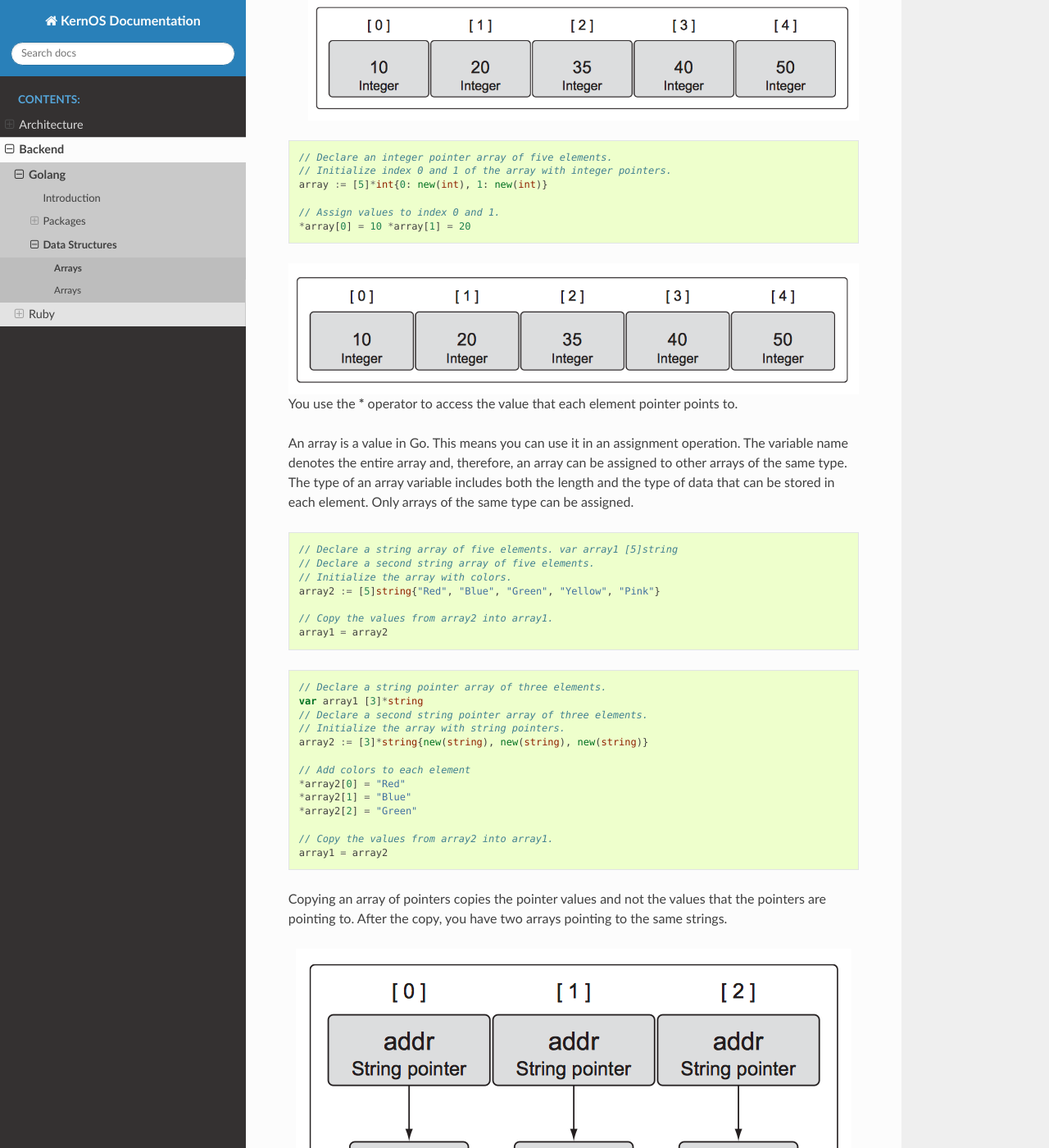
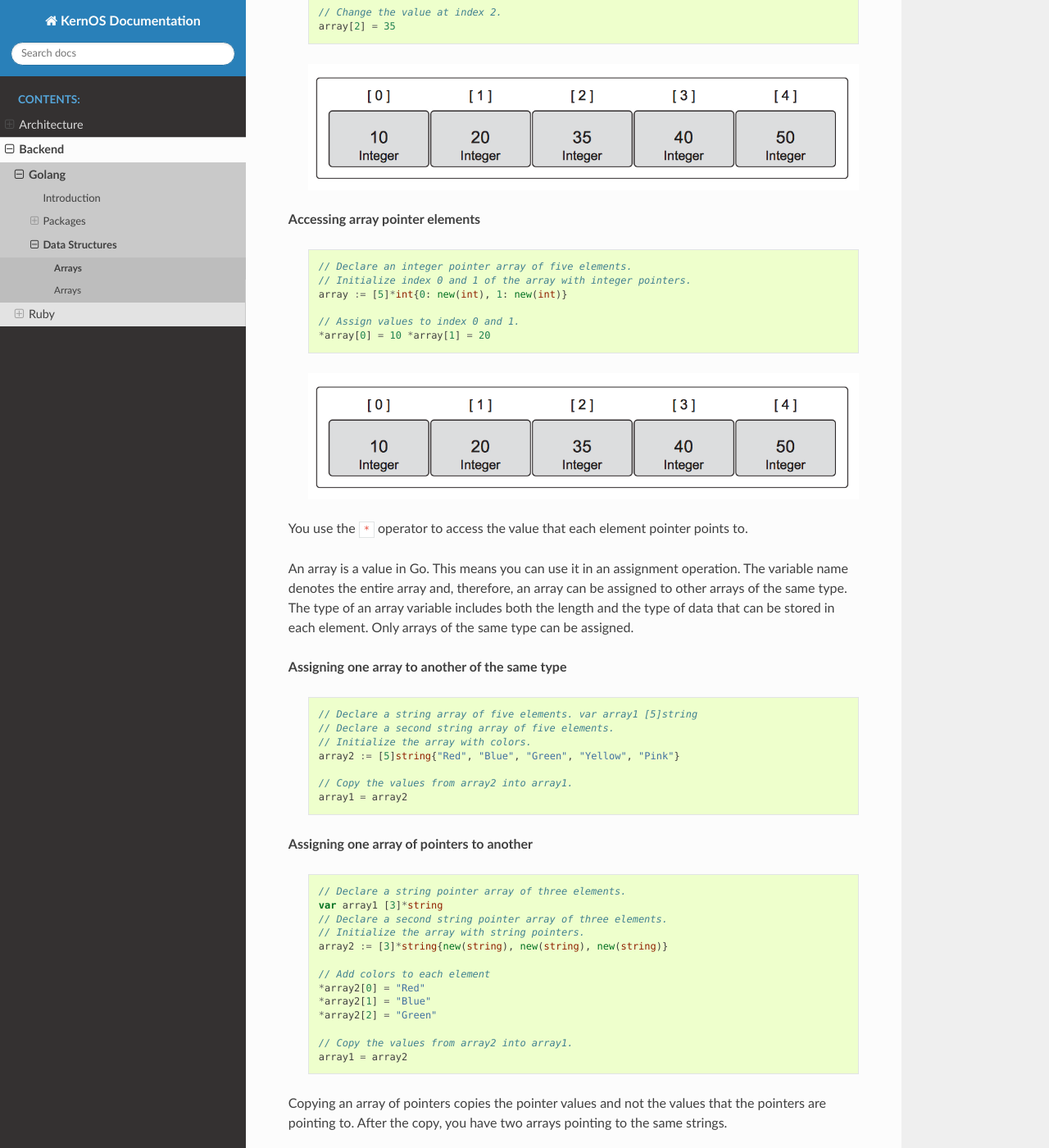
Before and after one commit to kernoslabs/documentation, a Sphinx documentation site: the page built from technology/source/backend/golang/data_structures/arrays.rst, in a window 1280 px wide and 1400 px high, scrolled down 1598 px. Shown: the whole window at 82% size. Built offline with Sphinx 7.4.7 and the Read the Docs theme 2.0.0, drawn with Linux system fonts in a browser that asks for light colours; some of the changed text lies outside the part shown.

Commit message:
Changed the formatting of the style

```diff
--- a/technology/source/backend/golang/data_structures/arrays.rst
+++ b/technology/source/backend/golang/data_structures/arrays.rst
@@ -14,7 +14,7 @@ Arrays are efficient data structures because the memory is allocated sequentiall
 Declaring and initializing
 --------------------------
 
-.. highlight:: golang
+.. code-block:: go
 
     // Declare an integer array of five elements
     var array [5]int   <>   array := [5]int{}
@@ -35,15 +35,15 @@ When variables in Go are declared, they are always initialized to their zero val
     bool    false
     ======= ==========
 
-.. code-block:: golang
+.. code-block:: go
 
     // Declare an integer array of five elements.
     // Inicialize each element with a specific value.
     array := [5]int{10, 20, 30, 40, 50}
 
-If the length is given as *...*, Go will identify the lenght of the array based on the number of elements that are inicialized.
+If the length is given as ``...``, Go will identify the lenght of the array based on the number of elements that are inicialized.
 
-.. code-block:: golang
+.. code-block:: go
 
     // Declare an integer array of five elements.
     // Inicialize each element with a specific value.
@@ -52,7 +52,7 @@ If the length is given as *...*, Go will identify the lenght of the array based
 
 Go allows us to inicialize specific elements of the array.
 
-.. code-block:: golang
+.. code-block:: go
 
     // Declare an integer array of five elements.
     // Inicialize index 1 and 2 with a specific value.
@@ -62,11 +62,11 @@ Go allows us to inicialize specific elements of the array.
 Working with arrays
 -------------------
 
-To access an individual element, use the **[ ]** operator.
+To access an individual element, use the ``[ ]`` operator.
 
-`Accessing array elements`
+**Accessing array elements**
 
-    .. code-block:: golang
+    .. code-block:: go
 
         // Declare an integer array of five elements.
         // Initialize each element with a specific value.
@@ -78,53 +78,53 @@ To access an individual element, use the **[ ]** operator.
     .. image:: /images/golang/02-array.png
         :align: center
 
-.. todo:: Accessing array pointer elements
+**Accessing array pointer elements**
 
-.. code-block:: golang
+    .. code-block:: go
 
-    // Declare an integer pointer array of five elements.
-    // Initialize index 0 and 1 of the array with integer pointers.
-    array := [5]*int{0: new(int), 1: new(int)}
+        // Declare an integer pointer array of five elements.
+        // Initialize index 0 and 1 of the array with integer pointers.
+        array := [5]*int{0: new(int), 1: new(int)}
 
-    // Assign values to index 0 and 1.
-    *array[0] = 10 *array[1] = 20
+        // Assign values to index 0 and 1.
+        *array[0] = 10 *array[1] = 20
 
-.. image:: /images/golang/02-array.png
-    :align: center
+    .. image:: /images/golang/02-array.png
+        :align: center
 
-You use the **\*** operator to access the value that each element pointer points to.
+You use the ``*`` operator to access the value that each element pointer points to.
 
 An array is a value in Go. This means you can use it in an assignment operation. The variable name denotes the entire array and, therefore, an array can be assigned to other arrays of the same type. The type of an array variable includes both the length and the type of data that can be stored in each element. Only arrays of the same type can be assigned.
 
-.. todo:: Assigning one array to another of the same type
+**Assigning one array to another of the same type**
 
-.. code-block:: golang
+    .. code-block:: go
 
-    // Declare a string array of five elements. var array1 [5]string
-    // Declare a second string array of five elements.
-    // Initialize the array with colors.
-    array2 := [5]string{"Red", "Blue", "Green", "Yellow", "Pink"}
+        // Declare a string array of five elements. var array1 [5]string
+        // Declare a second string array of five elements.
+        // Initialize the array with colors.
+        array2 := [5]string{"Red", "Blue", "Green", "Yellow", "Pink"}
 
-    // Copy the values from array2 into array1.
-    array1 = array2
+        // Copy the values from array2 into array1.
+        array1 = array2
 
-.. todo:: Assigning one array of pointers to another
+**Assigning one array of pointers to another**
 
-.. code-block:: golang
+    .. code-block:: go
 
-    // Declare a string pointer array of three elements.
-    var array1 [3]*string
-    // Declare a second string pointer array of three elements.
-    // Initialize the array with string pointers.
-    array2 := [3]*string{new(string), new(string), new(string)}
+        // Declare a string pointer array of three elements.
+        var array1 [3]*string
+        // Declare a second string pointer array of three elements.
+        // Initialize the array with string pointers.
+        array2 := [3]*string{new(string), new(string), new(string)}
 
-    // Add colors to each element
-    *array2[0] = "Red"
-    *array2[1] = "Blue"
-    *array2[2] = "Green"
+        // Add colors to each element
+        *array2[0] = "Red"
+        *array2[1] = "Blue"
+        *array2[2] = "Green"
 
-    // Copy the values from array2 into array1.
-    array1 = array2
+        // Copy the values from array2 into array1.
+        array1 = array2
 
 Copying an array of pointers copies the pointer values and not the values that the pointers are pointing to. After the copy, you have two arrays pointing to the same strings.
 
```
